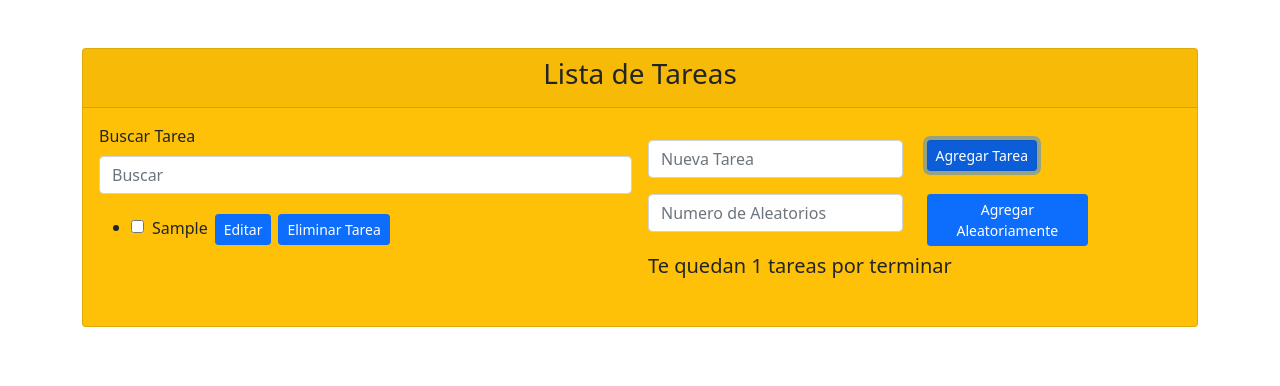
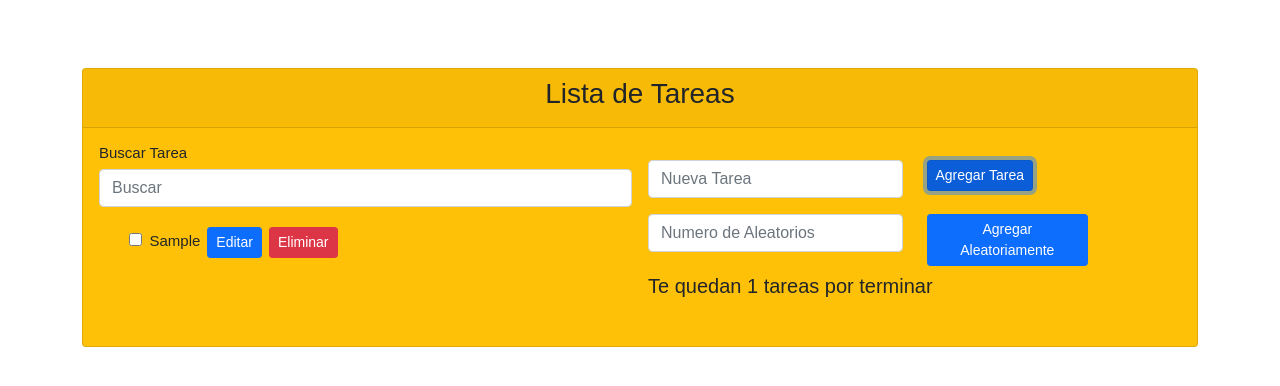
Before and after one commit to richardmarrugo17/Prueba_React, a React (Create React App) app in the folder prueba/: page / in a window 1280 px wide. Both pictures are taken after typing "Sample" into the empty fields and a click on the button "Agregar Tarea". Shown: the top 386 px of the page. Built offline with nearby package versions, Linux system fonts and the light colour scheme.

Commit message:
Septimo commit

```diff
--- a/prueba/public/index.html
+++ b/prueba/public/index.html
@@ -1,5 +1,5 @@
 <!DOCTYPE html>
-<html lang="en">
+<html lang="es">
   <head>
     <meta charset="utf-8" />
     <link rel="icon" href="%PUBLIC_URL%/favicon.ico" />
--- a/prueba/src/App.jsx
+++ b/prueba/src/App.jsx
@@ -5,6 +5,7 @@ import catsApi from "./api/catsApi";
 import "bootstrap";
 import "bootstrap/dist/css/bootstrap.min.css";
 import { useField } from "./hooks/useField";
+import "./index.css";
 
 export function App() {
   const [listas, setListas] = useState(() => {
--- a/prueba/src/components/TodoItem.jsx
+++ b/prueba/src/components/TodoItem.jsx
@@ -36,7 +36,7 @@ export function TodoItem({ lista, toggleTask, deleteTask, editTask }) {
         {!isEditing && <button className="btn btn-primary btn-sm" style={{marginLeft: '0.5em'}} onClick={handledEditTask}>Editar</button>}
         {isEditing && <button className="btn btn-primary btn-sm" style={{marginLeft: '0.5em'}} onClick={handledCancelTask}>Cancelar</button>}
         {isEditing && <button className="btn btn-success btn-sm" style={{marginLeft: '0.5em'}} onClick={handledSave}>Guardar</button>}
-        <button className="btn btn-primary btn-sm" style={{marginLeft: '0.5em'}} onClick={handleDeleteTask}>Eliminar Tarea</button>
+        <button className="btn btn-danger btn-sm" style={{marginLeft: '0.5em'}} onClick={handleDeleteTask}>Eliminar</button>
       </div>
     </li>
   );
--- a/prueba/src/index.css
+++ b/prueba/src/index.css
@@ -1,8 +1,7 @@
 body{
-    font: 14px "Century Gothic", Futura, sans-serif;
+    font: 15px "Century Gothic", Futura, sans-serif;
     margin: 20px;;
 }
-
 ol,
 ul{
     padding-left: 30px;
@@ -41,3 +40,6 @@ ul{
 .game-info{
     margin-left: 20px;
 }
+ul {
+    list-style: none;
+}
```
